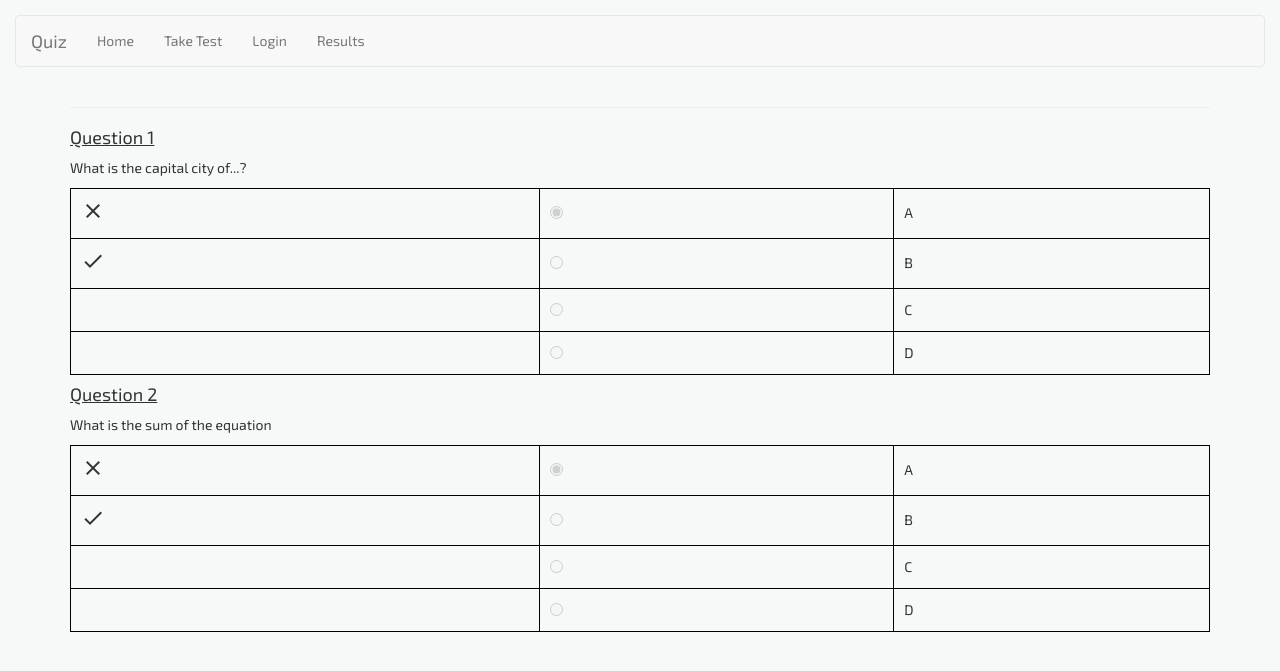
After one commit to quasarswastik/CITS3403_Project-2, a Flask app: page /results in a window 1280 px wide. The commit adds this page. Shown: the top 671 px of the page. Run offline with Flask 2, Linux system fonts and the light colour scheme; some libraries are stand-ins or nearby versions.

Commit message:
Basic outline of the results page

```diff
--- a/app/routes.py
+++ b/app/routes.py
@@ -77,3 +77,18 @@ def register():
             form.username.data, form.administrator.data))
         return redirect(url_for('login'))
     return render_template('register.html', title = 'Register', form = form)
+
+@app.route('/results')
+def results():
+    # Mock Questions
+    questions = [
+        {
+            'question_number': '1',
+            'body': 'What is the capital city of...?'
+        },
+        {
+            'question_number': '2',
+            'body': 'What is the sum of the equation'
+        }
+    ]
+    return render_template('results.html', title = 'Results', questions=questions)
--- a/app/templates/base.html
+++ b/app/templates/base.html
@@ -15,6 +15,7 @@
         <script src="https://ajax.googleapis.com/ajax/libs/jquery/3.4.1/jquery.min.js"></script>
         <script src="https://maxcdn.bootstrapcdn.com/bootstrap/3.4.1/js/bootstrap.min.js"></script>
         <link href="https://fonts.googleapis.com/css2?family=Baloo+2&family=Exo+2&display=swap" rel="stylesheet">
+        <link rel="stylesheet" href="https://fonts.googleapis.com/icon?family=Material+Icons">
         <link rel="stylesheet" href="main.css">
         <script src="JavaScript/interactive.js"></script>
     </head>
@@ -29,6 +30,7 @@
                     <li><a href="{{ url_for('index') }}" class="nav-link">Home</a></li>
                     <li><a href="{{ url_for('take_test') }}" class="nav-link">Take Test</a></li>
                     <li><a href="{{ url_for('login') }}" class="nav-link">Login</a></li>
+                    <li><a href="{{ url_for('results') }}" class="nav-link">Results</a></li>
                </ul>
             </div>
         </nav>
--- /dev/null
+++ b/app/templates/results.html
@@ -0,0 +1,37 @@
+{% extends "base.html" %}
+
+{% block content %}
+<div class="result_set" id="result_set">
+    {% for question in questions %}
+    <div>
+        <h4 class="question_number">Question {{ question.question_number }}</h4>
+        <p>{{ question.body }}</p>
+        <table class="answer_table">
+            <tr>
+                <!-- mark incorrect selection -->
+                <td><i class="material-icons">clear</i></td>
+                <!-- check the user's selection -->
+                <td><input type="radio" disabled="disabled" checked="true"></td>
+                <td>A</td>
+            </tr>
+            <tr>
+                <!-- mark correct answer -->
+                <td><i class="material-icons">done</i></td>
+                <td><input type="radio" disabled="disabled"></td>
+                <td>B</td>
+            </tr>
+            <tr>
+                <td></td>
+                <td><input type="radio" disabled="disabled"></td>
+                <td>C</td>
+            </tr>
+            <tr>
+                <td></td>
+                <td><input type="radio" disabled="disabled"></td>
+                <td>D</td>
+            </tr>
+        </table>
+    </div>
+    {% endfor %}
+</div>
+{% endblock %}
--- a/requirements.txt
+++ b/requirements.txt
@@ -3,6 +3,7 @@ click==7.1.2
 dnspython==1.16.0
 email-validator==1.1.0
 Flask==1.1.2
+Flask-Login==0.5.0
 Flask-Migrate==2.5.3
 Flask-SQLAlchemy==2.4.1
 Flask-WTF==0.14.3
@@ -11,6 +12,7 @@ itsdangerous==1.1.0
 Jinja2==2.11.2
 Mako==1.1.2
 MarkupSafe==1.1.1
+pkg-resources==0.0.0
 python-dateutil==2.8.1
 python-dotenv==0.13.0
 python-editor==1.0.4
```
Also changed, not shown: app.db, 3 other files.
